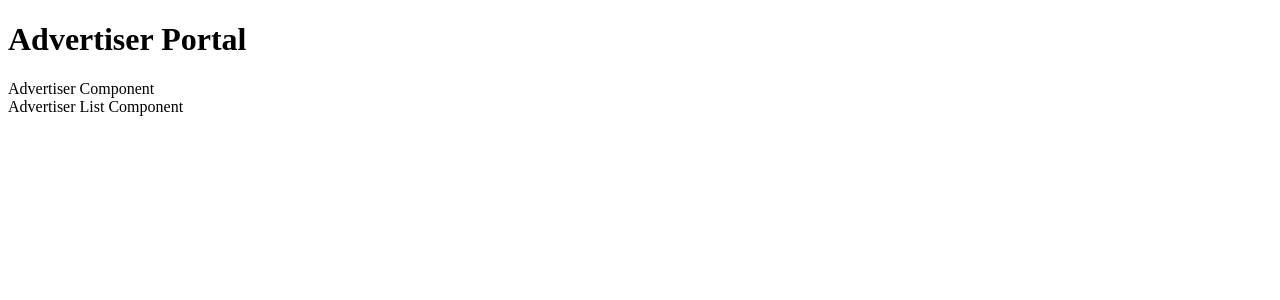
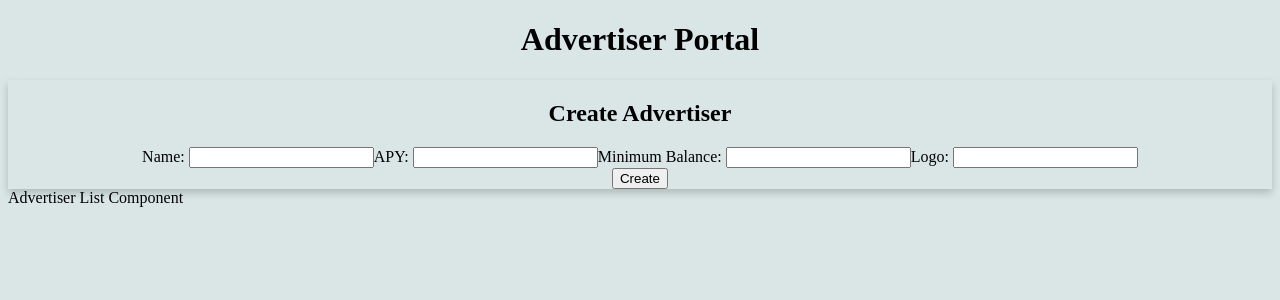
Before and after one commit to abheek786/advertiser-portal, a React (Create React App) app: page / in a window 1280 px wide. Shown: the top 300 px of the page. Built offline with nearby package versions, Linux system fonts and the light colour scheme.

Commit message:
Adding stylesheet and updating componnets

```diff
--- /dev/null
+++ b/src/components/Advertiser/Advertiser.component.scss
@@ -0,0 +1,7 @@
+.Advertiser{
+  overflow: hidden;
+  box-shadow: 0 4px 8px 0 rgba(0,0,0,0.2);
+  transition: 0.3s;
+  width: auto;
+  text-align: center;
+}
--- a/src/components/Advertiser/Advertiser.component.tsx
+++ b/src/components/Advertiser/Advertiser.component.tsx
@@ -1,8 +1,16 @@
 import React, { FC } from 'react';
+import './Advertiser.component.scss';
 
 const Advertiser: FC = () => (
-  <div>
-    Advertiser Component
+  <div className="Advertiser">
+    <h2>Create Advertiser</h2>
+    <div>
+      Name: <input />
+      APY: <input />
+      Minimum Balance: <input />
+      Logo: <input />
+    </div>
+    <button type="button">Create</button>
   </div>
 );
 
--- /dev/null
+++ b/src/components/App/App.component.scss
@@ -0,0 +1,6 @@
+.App{
+
+  &-headline {
+    text-align: center;
+  }
+}
--- /dev/null
+++ b/src/components/App/App.component.tsx
@@ -0,0 +1,14 @@
+import React, { FC } from 'react';
+import Advertiser from '../Advertiser/Advertiser.component';
+import AdvertiserList from '../AdvertiserList/AdvertiserList.component';
+import './App.component.scss';
+
+const App: FC = () => (
+  <main className="App">
+    <h1 className="App-headline">Advertiser Portal</h1>
+    <Advertiser />
+    <AdvertiserList />
+  </main>
+);
+
+export default App;
--- a/src/index.scss
+++ b/src/index.scss
@@ -0,0 +1,3 @@
+body{
+  background-color: #dae6e6;
+}
--- a/src/index.tsx
+++ b/src/index.tsx
@@ -1,15 +1,11 @@
 import React from 'react';
 import ReactDOM from 'react-dom';
-import Advertiser from './components/Advertiser/Advertiser.component';
-import AdvertiserList from './components/AdvertiserList/AdvertiserList.component';
+import App from './components/App/App.component';
 import './index.scss';
-
 
 ReactDOM.render(
   <React.StrictMode>
-    <h1>Advertiser Portal</h1>
-    <Advertiser />
-    <AdvertiserList />
+    <App />
   </React.StrictMode>,
   document.getElementById('root')
 );
```
